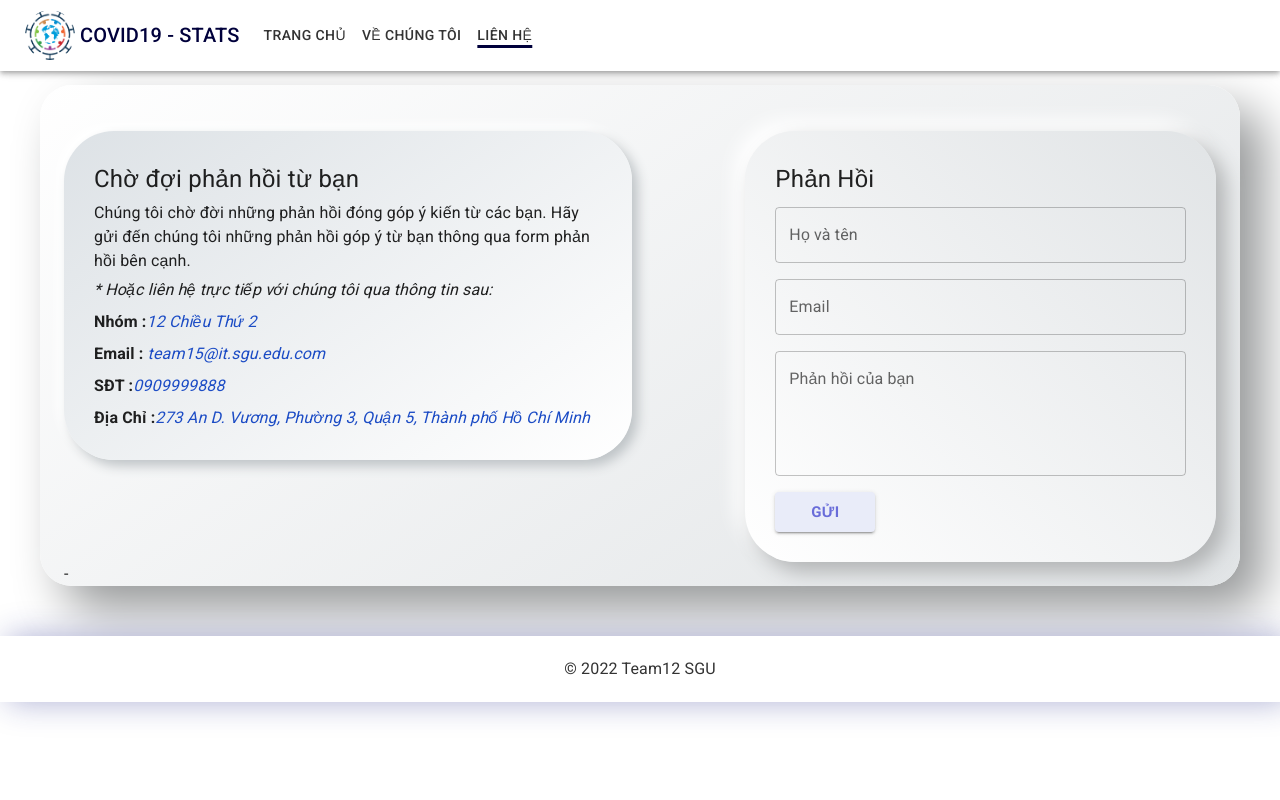
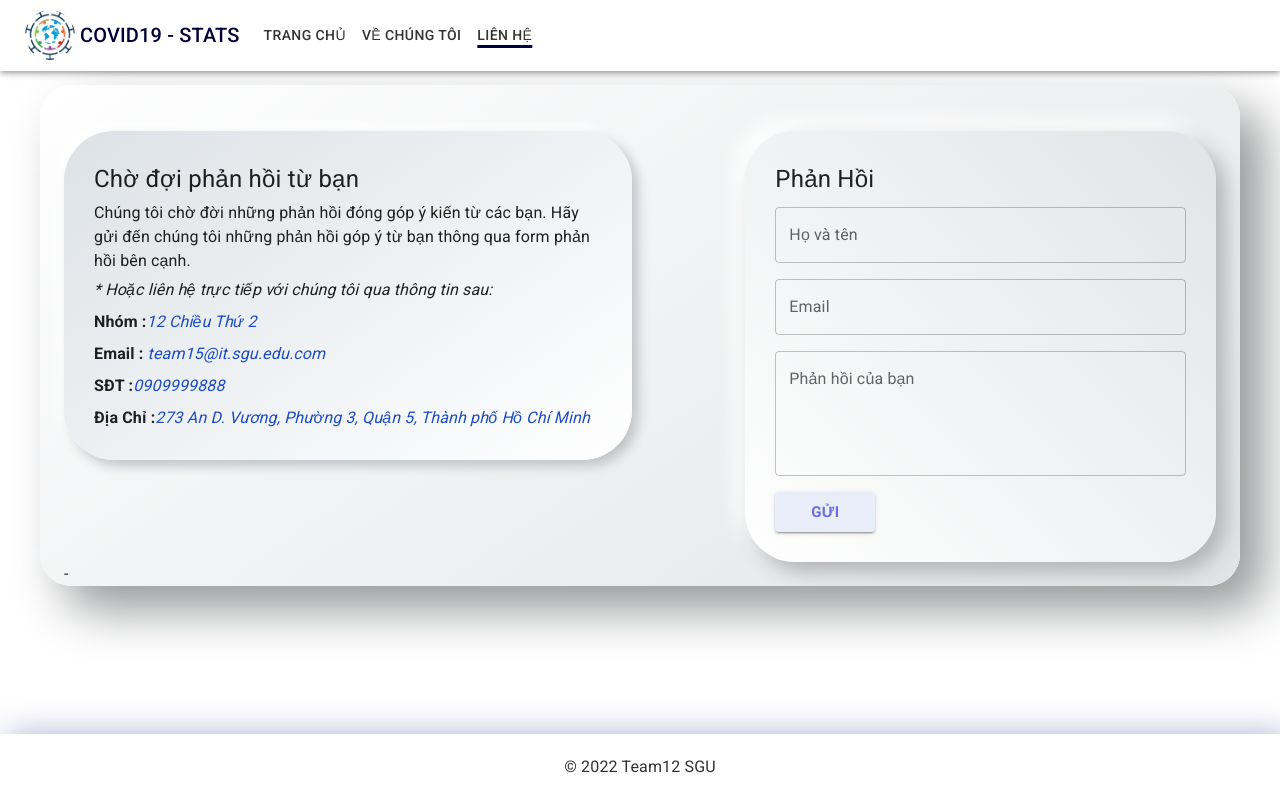
Before and after one commit to NPMinhQuan1506/covid19-stats, a React (Create React App) app: page /contact in a window 1280 px wide. Built offline with nearby package versions, Linux system fonts and the light colour scheme; a web font is replaced by a local one.

Commit message:
Update footer

```diff
--- a/src/components/Footer.tsx
+++ b/src/components/Footer.tsx
@@ -13,7 +13,7 @@ export default function Footer() {
     <AppBar
       position="static"
       className="sticky-navigation"
-      style={{ background: "#fff", color: "#333", marginTop: "50px",  boxShadow: "8px 0 32px 0 rgba( 31, 38, 135, 0.37 )" }}
+      style={{ background: "#fff", color: "#333", marginTop: "50px",  boxShadow: "8px 0 32px 0 rgba( 31, 38, 135, 0.37 )", position: "absolute", bottom: 0}}
     >
       <Container maxWidth="md">
         <Toolbar>
```
